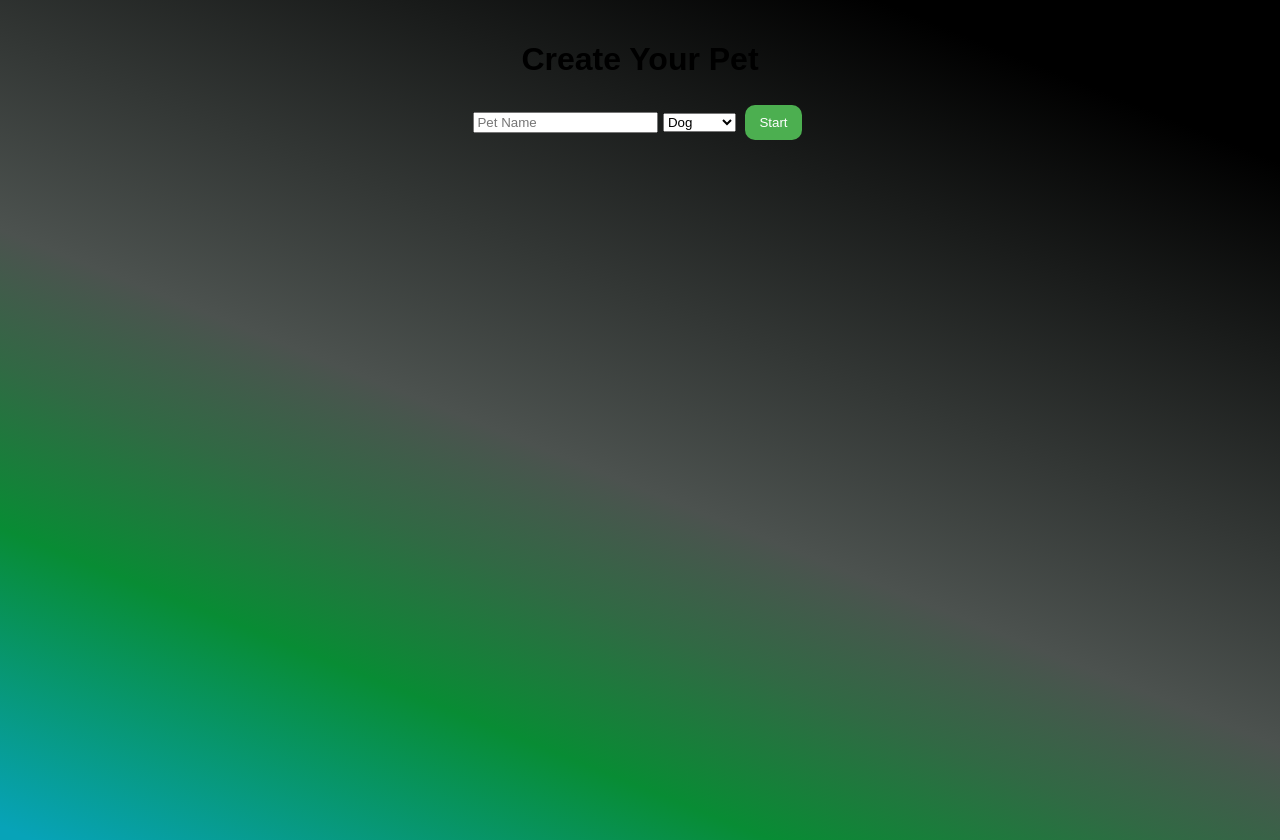
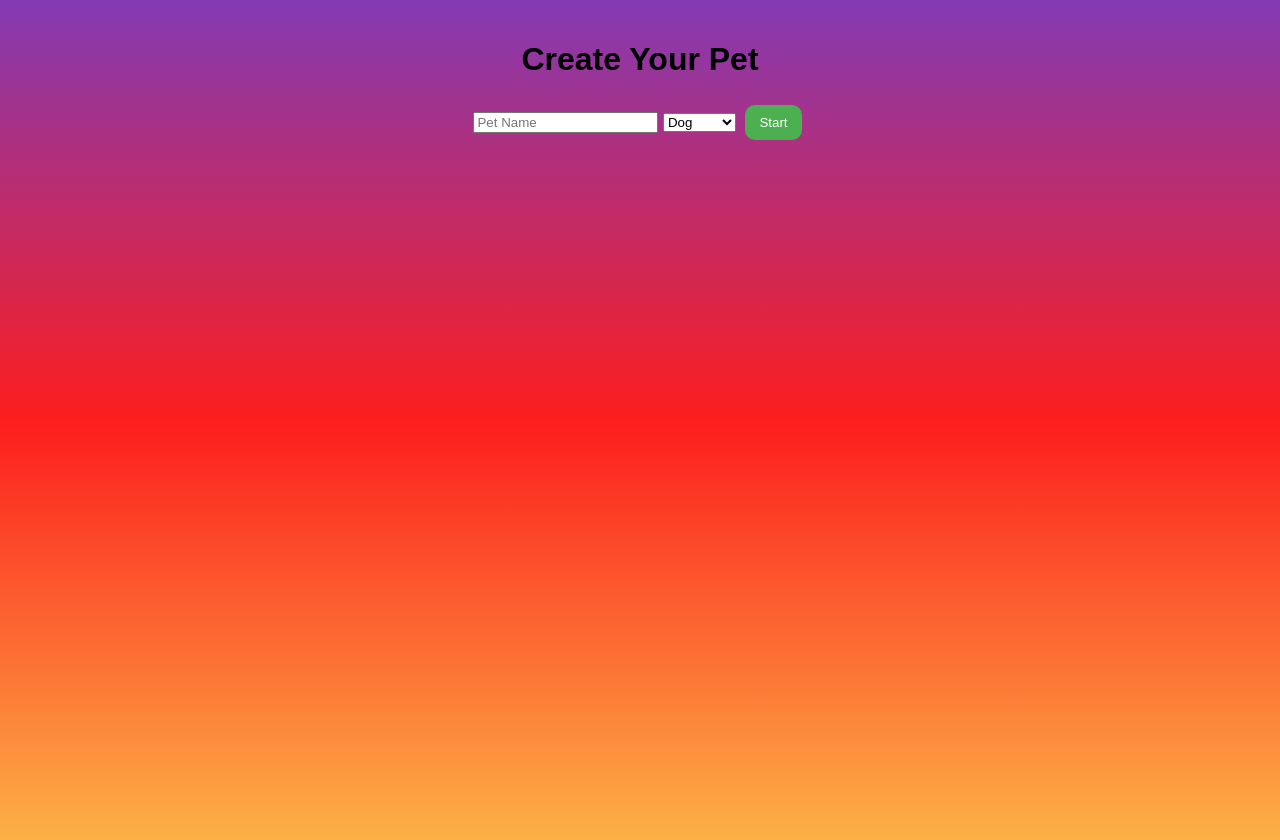
Before and after one commit to Garrett-Johnson11/PawPulse, a Flask app: page / in a window 1280 px wide. Run offline with Flask 3, Linux system fonts and the light colour scheme.

Commit message:
Change background gradient in style.css hehe

```diff
--- a/FBLA_State_Comp/pet_app/static/css/style.css
+++ b/FBLA_State_Comp/pet_app/static/css/style.css
@@ -1,7 +1,7 @@
 body {
     margin: 0;
     font-family: Arial, sans-serif;
-    background: linear-gradient(22deg, #07A3B8 1%, #088C34 23%, #316944 35%, #4C524F 45%, #000000 88%);
+    background: linear-gradient(#833AB4 0%, #FD1D1D 50%, #FCB045 100%);
     min-height: 100vh;
     display: flex;
     flex-direction: column;
```
